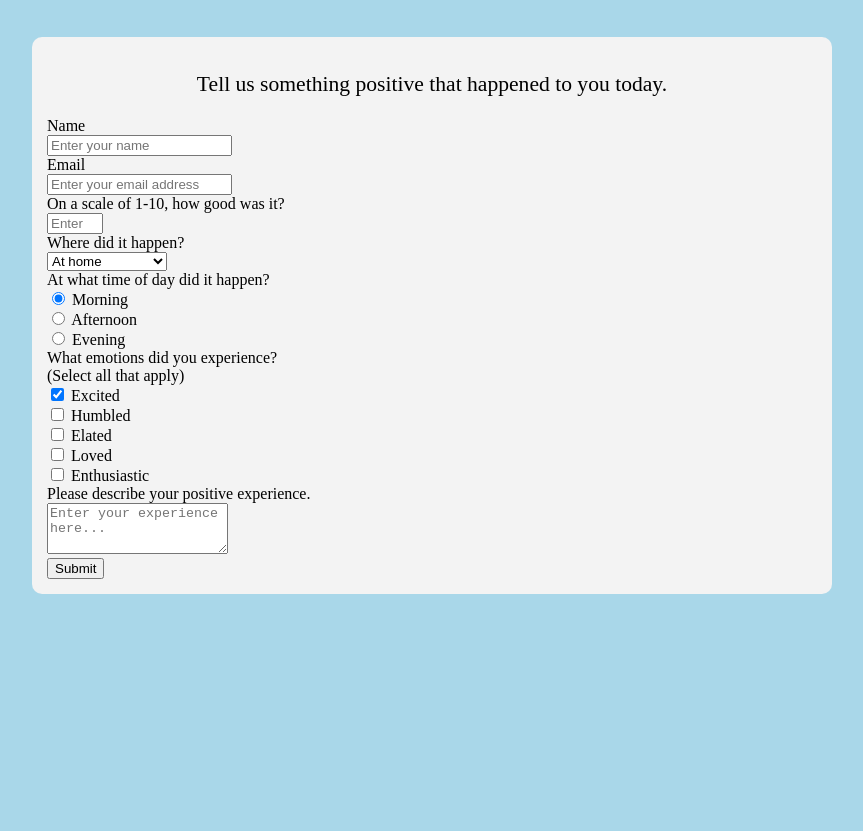
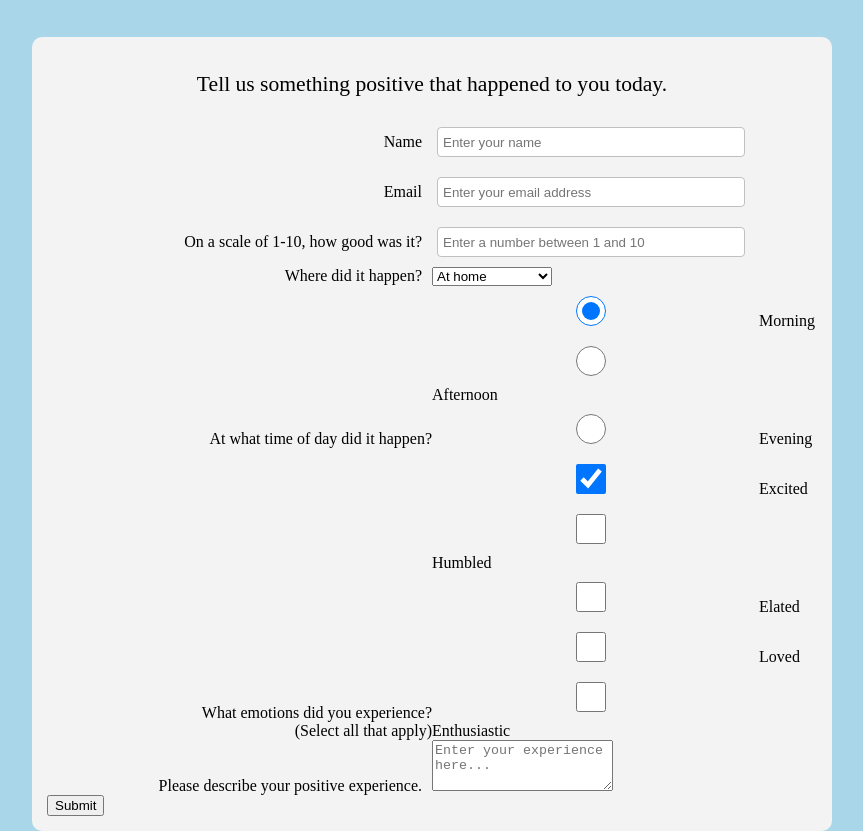
Before and after one commit to h-kevin/good-vibes-form, a plain HTML site: page index.html in a window 1280 px wide. Shown: the part 98-929 px from the top of the page, without its empty margins (208-1071 px from the left). Before the commit the page ends 800 px from the top, so only its background shows below. Drawn offline with Linux system fonts and the light colour scheme; a web font is replaced by a local one.

Commit message:
Styling for label and input container, labels and common inputs

```diff
--- a/styles/index.css
+++ b/styles/index.css
@@ -40,3 +40,38 @@ body {
   font-weight: 500;
   text-align: center;
 }
+
+/* Input label container */
+.label-container {
+  display: inline-block;
+  text-align: right;
+  width: 50%;
+  box-sizing: border-box;
+}
+
+/* Input label */
+.label-container label {
+  box-sizing: border-box;
+  padding: 5px;
+  margin: 10px 5px 10px 10px;
+}
+
+/* Input container */
+.input-container {
+  display: inline-block;
+  text-align: left;
+  width: 50%;
+  box-sizing: border-box;
+  margin-left: -4px;
+}
+
+/* Input */
+.input-container input {
+  width: 80%;
+  height: 30px;
+  box-sizing: border-box;
+  padding: 5px;
+  margin: 10px 10px 10px 5px;
+  border: 1px solid #c0c0c0;
+  border-radius: 4px;
+}
```
